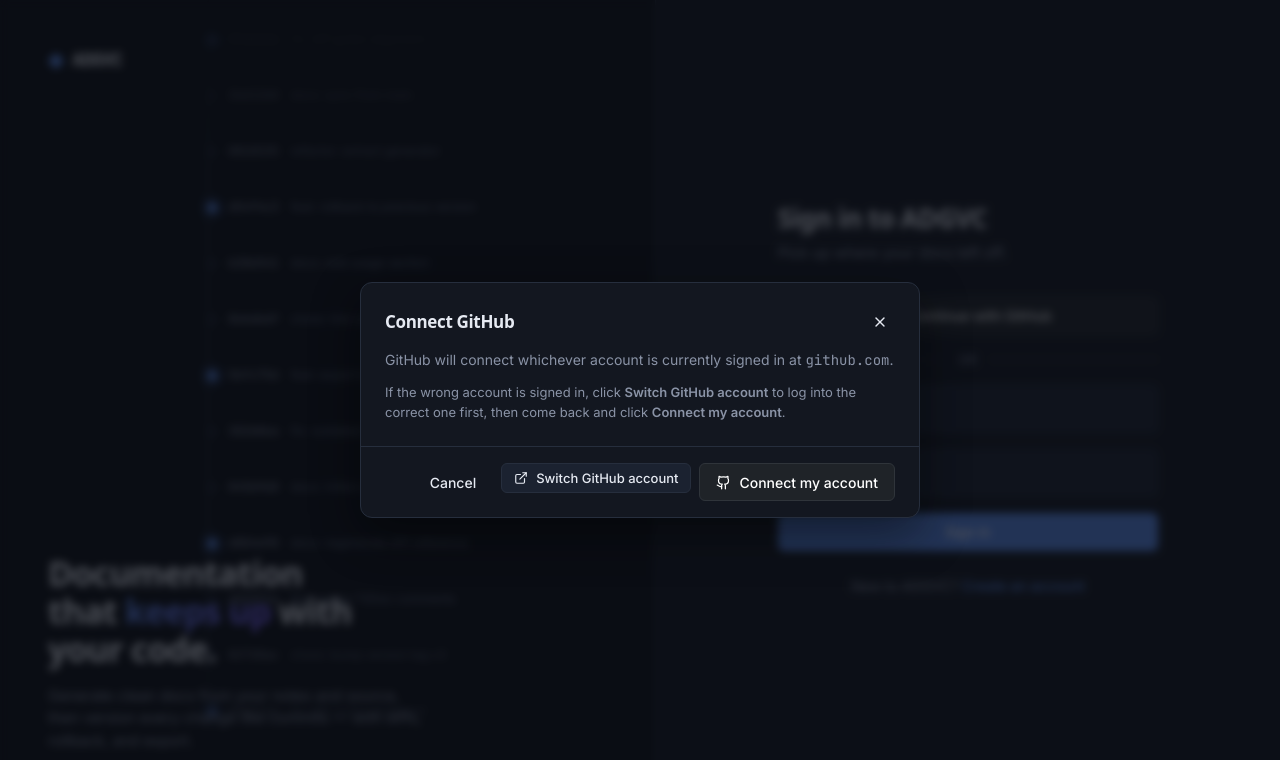
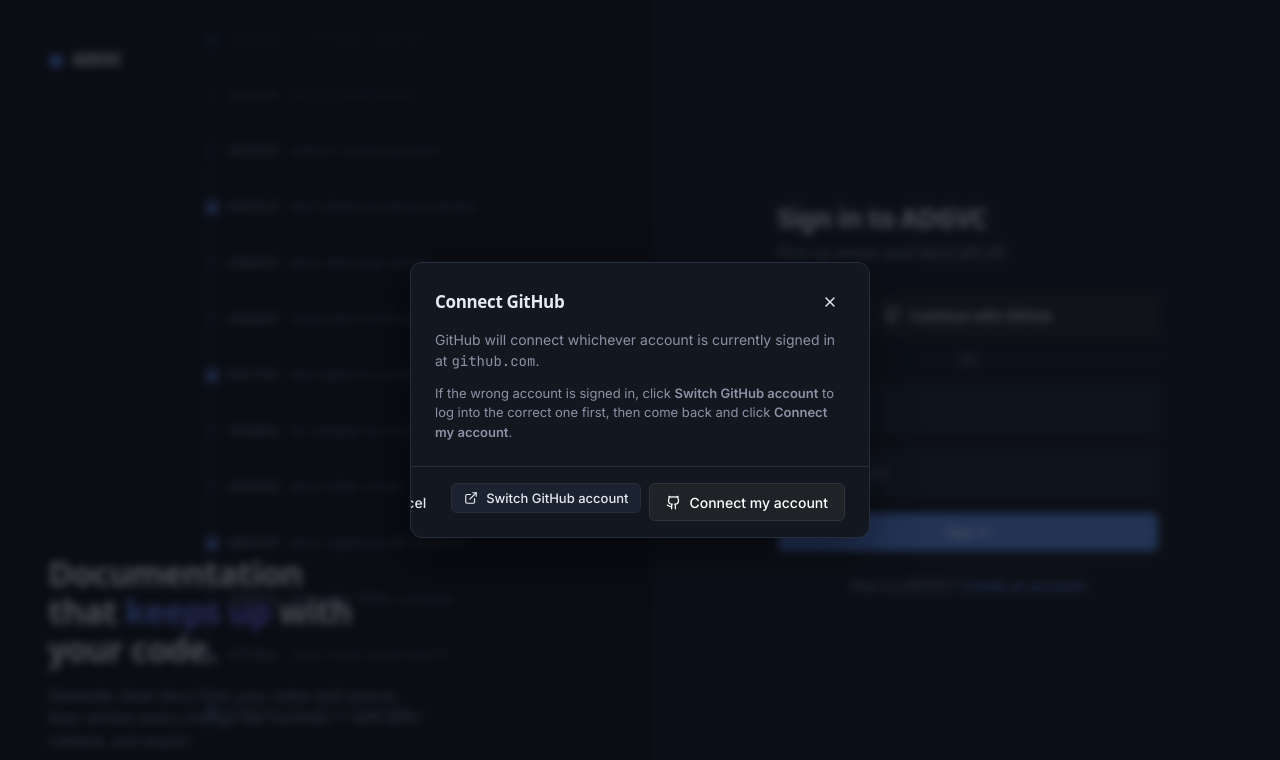
Before and after one commit to beverlymugwadi/automated-documentation-version-control, a React (Vite) app in the folder client/: page /login in a window 1280 px wide. Both pictures are taken after a click on the button "Continue with GitHub". Shown: the top 760 px of the page. Built offline with nearby package versions, Linux system fonts and the light colour scheme; no server answers.

Commit message:
Revert "edit connect with github"
This reverts commit a23b6380250ffb9b7c88f903b95dea59bb65ab8c.

```diff
--- a/client/src/components/GitHubConnectModal.tsx
+++ b/client/src/components/GitHubConnectModal.tsx
@@ -13,7 +13,6 @@
       open={open}
       title="Connect GitHub"
       onClose={onClose}
-      maxWidth={560}
       footer={
         <>
           <Button variant="ghost" onClick={onClose}>Cancel</Button>
--- a/client/src/components/ui/Modal.tsx
+++ b/client/src/components/ui/Modal.tsx
@@ -9,10 +9,9 @@
   onClose: () => void;
   children: ReactNode;
   footer?: ReactNode;
-  maxWidth?: number;
 }
 
-export function Modal({ open, title, onClose, children, footer, maxWidth }: ModalProps) {
+export function Modal({ open, title, onClose, children, footer }: ModalProps) {
   useEffect(() => {
     if (!open) return undefined;
     const onKey = (e: KeyboardEvent) => { if (e.key === 'Escape') onClose(); };
@@ -28,13 +27,7 @@
 
   return createPortal(
     <div className="ui-overlay" onMouseDown={(e) => { if (e.target === e.currentTarget) onClose(); }}>
-      <div
-        className="ui-modal"
-        role="dialog"
-        aria-modal="true"
-        aria-label={typeof title === 'string' ? title : undefined}
-        style={maxWidth ? { maxWidth } : undefined}
-      >
+      <div className="ui-modal" role="dialog" aria-modal="true" aria-label={typeof title === 'string' ? title : undefined}>
         <div className="ui-modal__head">
           <h2 className="ui-modal__title">{title}</h2>
           <Button variant="ghost" size="sm" iconOnly onClick={onClose} aria-label="Close dialog">
--- a/client/src/styles/components.css
+++ b/client/src/styles/components.css
@@ -274,7 +274,6 @@
 .ui-modal__body { padding: 0 var(--sp-5) var(--sp-5); color: var(--muted); }
 .ui-modal__foot {
   display: flex;
-  flex-wrap: wrap;
   justify-content: flex-end;
   gap: var(--sp-2);
   padding: var(--sp-4) var(--sp-5);
```
